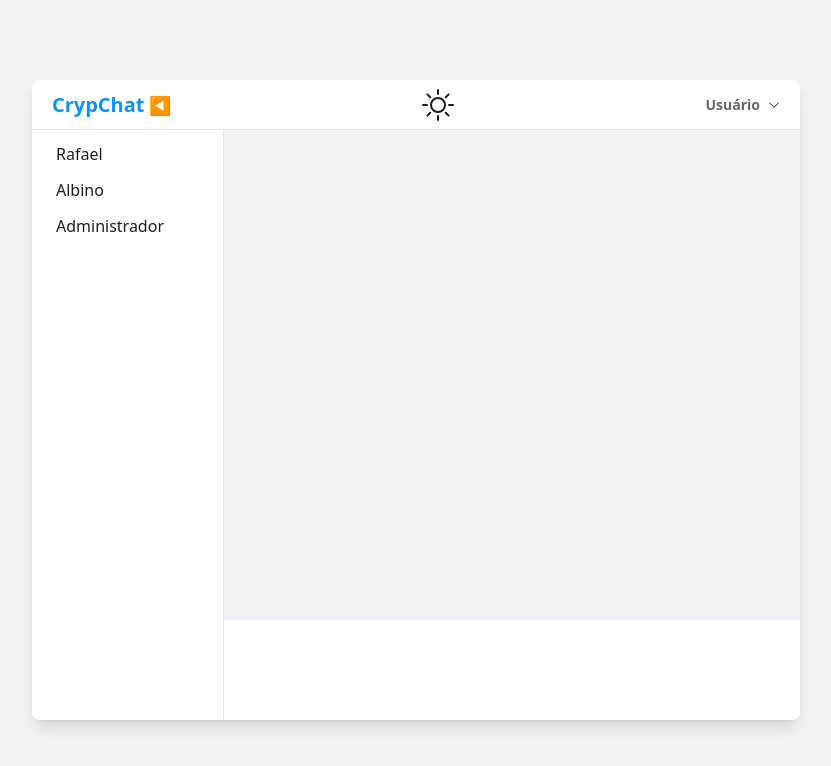
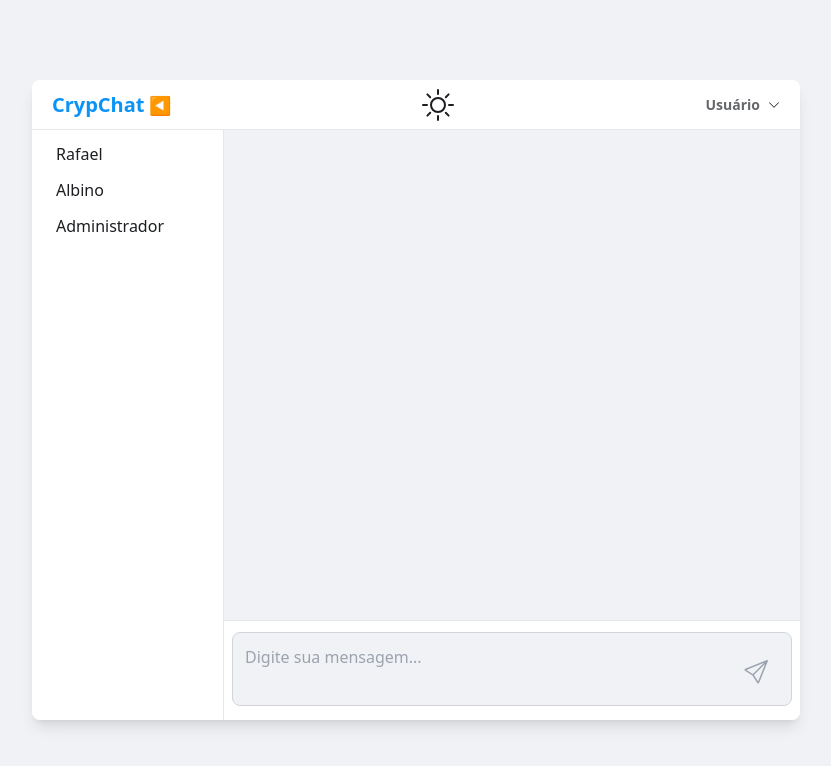
Before and after one commit to albino57/crypchat-firebase, a React (Vite) app: page /chat in a window 1280 px wide. Shown: the top 766 px of the page, without its empty margins (224-1055 px from the left). Built offline with nearby package versions, Linux system fonts and the light colour scheme; no server answers.

Commit message:
feat: adiciona MessageInputComponent :D

```diff
--- a/package.json
+++ b/package.json
@@ -14,7 +14,8 @@
     "firebase": "^12.3.0",
     "react": "^19.1.1",
     "react-dom": "^19.1.1",
-    "react-router-dom": "^7.9.3"
+    "react-router-dom": "^7.9.3",
+    "react-textarea-autosize": "^8.5.9"
   },
   "devDependencies": {
     "@eslint/js": "^9.36.0",
--- a/src/pages/ChatPage.jsx
+++ b/src/pages/ChatPage.jsx
@@ -1,8 +1,8 @@
 import React, { useState } from 'react';
 import HeaderComponent from './HeaderComponent.jsx';
 import SidebarComponent from './SidebarComponent.jsx';
-// import MessageAreaComponent from './components/MessageArea';
-// import MessageInputComponent from './components/MessageInput';
+import MessageInputComponent from './MessageInputComponent.jsx';
+// import MessageAreaComponent from './MessageAreaComponent.jsx';
 
 function ChatPage() {
     const [isSidebarCollapsed, setIsSidebarCollapsed] = useState(false); //Sibebar está visível
@@ -11,6 +11,7 @@ function ChatPage() {
     };
 
     return (
+        //Chamada de todos os Components↓↓
         <div className="flex justify-center items-center h-screen bg-background">
             <div className={`w-full h-full md:w-[768px] md:h-[80vh] md:rounded-lg md:shadow-lg grid grid-rows-[50px_1fr_100px]
                 overflow-hidden transition-all duration-300 ${isSidebarCollapsed ? 'grid-cols-[0px_1fr]' : 'grid-cols-[1fr_3fr]'}`}>
@@ -30,7 +31,7 @@ function ChatPage() {
 
                 {/* Placeholder para a área de input no futuro */}
                 <div className="bg-surface col-start-2">
-                    {/* Futuro MessageInputComponent */}
+                    <MessageInputComponent/>
                 </div>
             </div>
         </div>
--- /dev/null
+++ b/src/pages/MessageInputComponent.jsx
@@ -0,0 +1,38 @@
+import React from 'react';
+import TextareaAutosize from 'react-textarea-autosize';
+
+//Ícone de "avião de papel" para o botão de Enviar
+const SendIcon = () => (
+  <svg xmlns="http://www.w3.org/2000/svg" width="24" height="24" fill="currentColor" viewBox="0 0 16 16">
+    <path d="M15.854.146a.5.5 0 0 1 .11.54l-5.819 14.547a.75.75 0 0 1-1.329.124l-3.178-4.995L.643 7.184a.75.75 0 0 1 .124-1.33L15.314.037a.5.5 0 0 1 .54.11zM6.636 10.07l2.761 4.338L14.13 2.576 6.636 10.07zm6.787-8.201L1.591 6.602l4.339 2.76 7.494-7.493z"/>
+  </svg>
+);
+
+function MessageInputComponent() {
+  return (
+    // O container geral que ocupa todo o espaço do grid (100px de altura)
+    // Usamos flex para centralizar a área de texto verticalmente
+    <div className="bg-surface h-full p-2 flex items-end border-t border-gray-200 dark:border-gray-700 gray:border-gray-600 transition-colors">
+
+      {/* Usamos 'relative' para poder posicionar o botão de envio 'dentro' da área de texto */}
+      <div className="relative w-full">
+
+        {/* 2. Substitua a tag <textarea> por <TextareaAutosize> */}
+        <TextareaAutosize
+          placeholder="Digite sua mensagem..."
+          className="w-full p-3 pr-14 rounded-lg resize-none bg-background border border-gray-300 dark:border-gray-700 text-text-primary focus:outline-none focus:ring-2 focus:ring-primary transition-colors"
+          minRows={2} // Começa com a altura de 2 linhas
+          maxRows={8} // Cresce até no máximo 6 linhas, depois ativa o scroll
+        />
+
+        {/*Botão de Enviar posicionado de forma absoluta*/}
+        <button title="Enviar Mensagem" className="absolute bottom-7 right-6 text-primary hover:text-primary-dark transition-colors disabled:text-gray-400" disabled>
+          <SendIcon />
+        </button>
+
+      </div>
+    </div>
+  );
+}
+
+export default MessageInputComponent;
```
Also changed, not shown: Tutorial/Instalar dependencias.txt, 1 other file (tests, documents, lock files or other folders).
